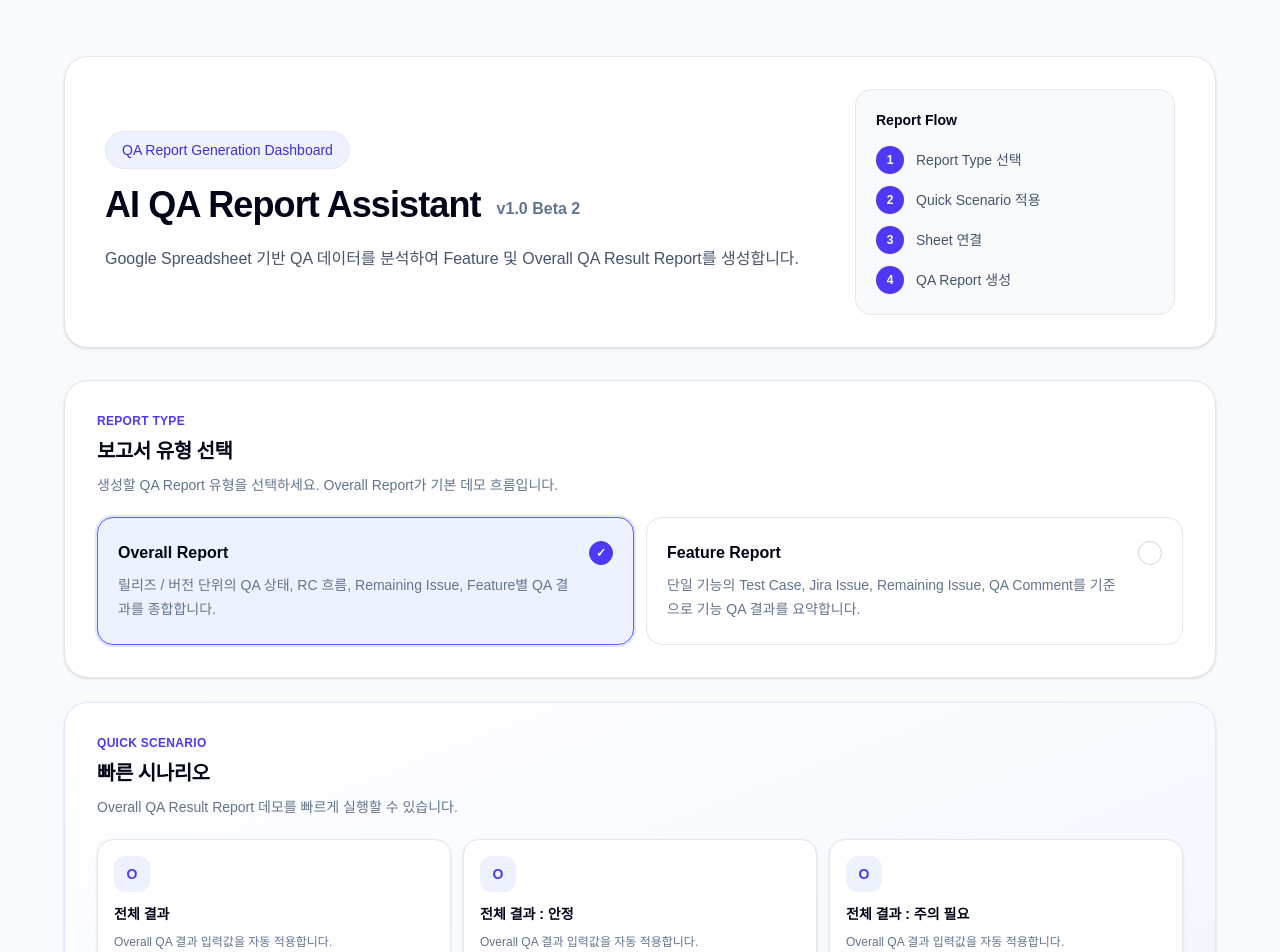
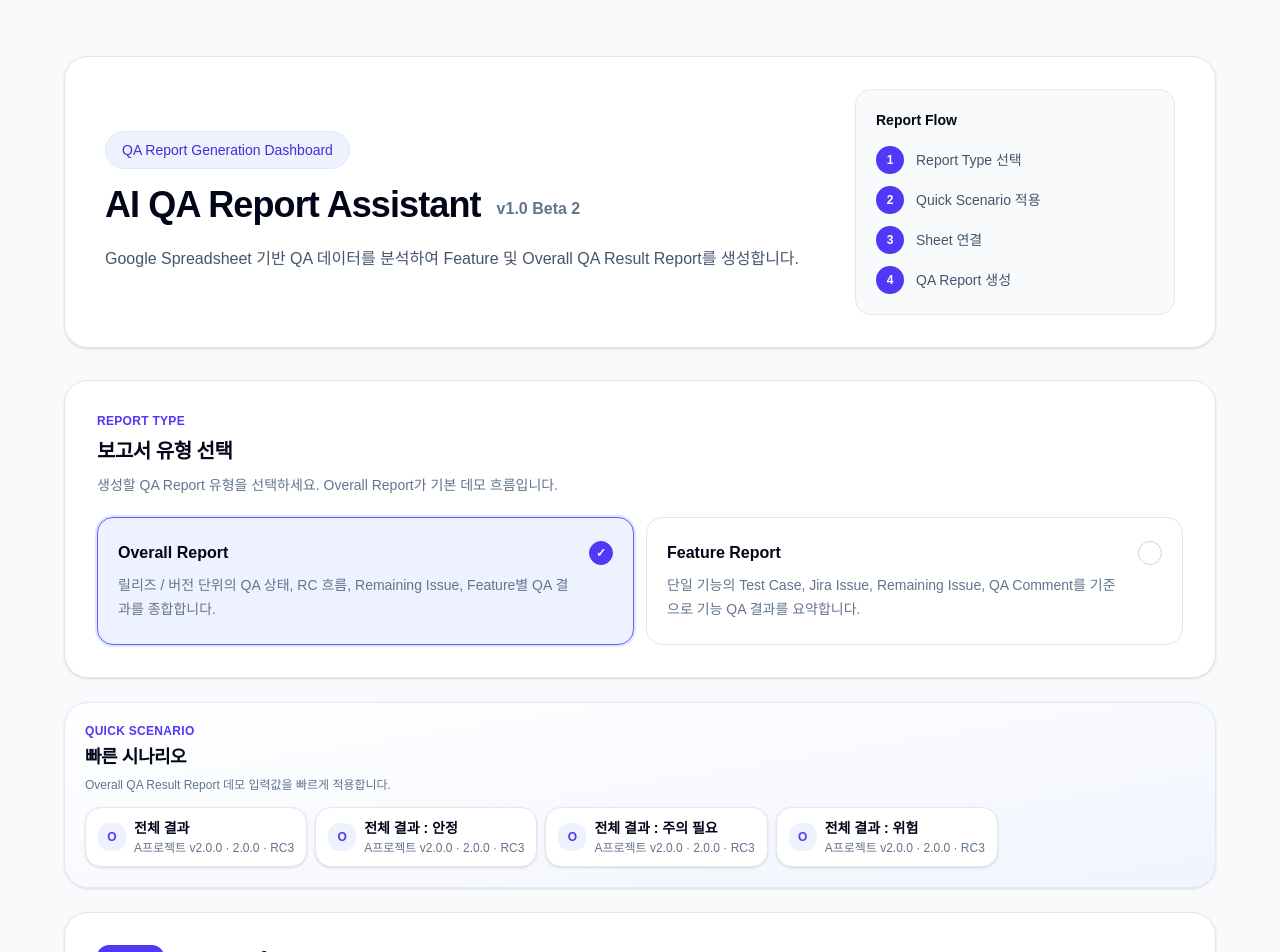
Before and after one commit to Yundo37/ai-qa-report-assistant, a Next.js app: page / in a window 1280 px wide. Shown: the top 952 px of the page. Built offline with nearby package versions, Linux system fonts and the light colour scheme.

Commit message:
Compact quick scenario selector

```diff
--- a/src/components/report/QuickScenarioSelector.tsx
+++ b/src/components/report/QuickScenarioSelector.tsx
@@ -8,19 +8,19 @@ export function QuickScenarioSelector({
   onApplyQuickScenario: applyQuickScenario,
 }: QuickScenarioSelectorProps) {
   return (
-    <section className="rounded-3xl border border-indigo-100 bg-gradient-to-br from-white to-indigo-50/70 p-6 shadow-sm sm:p-8">
-      <div className="mb-5 flex flex-col gap-2 sm:flex-row sm:items-end sm:justify-between">
+    <section className="rounded-3xl border border-indigo-100 bg-gradient-to-br from-white to-indigo-50/70 p-4 shadow-sm sm:p-5">
+      <div className="mb-3 flex flex-col gap-2 sm:flex-row sm:items-end sm:justify-between">
         <div>
           <p className="text-xs font-semibold uppercase tracking-wide text-indigo-600">
             Quick Scenario
           </p>
-          <h2 className="mt-2 text-xl font-bold tracking-tight text-slate-950">
+          <h2 className="mt-1 text-lg font-bold tracking-tight text-slate-950">
             빠른 시나리오
           </h2>
-          <p className="mt-2 text-sm leading-6 text-slate-500">
+          <p className="mt-1 text-xs leading-5 text-slate-500">
             {isFeatureReport
-              ? "준비된 Feature QA 시나리오로 입력값을 빠르게 세팅합니다."
-              : "Overall QA Result Report 데모를 빠르게 실행할 수 있습니다."}
+              ? "Feature QA 입력값을 빠르게 적용합니다."
+              : "Overall QA Result Report 데모 입력값을 빠르게 적용합니다."}
           </p>
         </div>
         {applyingQuickScenario && (
@@ -30,7 +30,7 @@ export function QuickScenarioSelector({
         )}
       </div>
 
-      <div className="grid gap-3 sm:grid-cols-2 lg:grid-cols-3">
+      <div className="flex flex-wrap gap-2">
         {Object.entries(quickScenarioPresets).map(([scenario, preset]) => {
           const isApplying = applyingQuickScenario === scenario;
 
@@ -40,22 +40,26 @@ export function QuickScenarioSelector({
               type="button"
               onClick={() => applyQuickScenario(scenario, preset)}
               disabled={Boolean(applyingQuickScenario)}
-              className={`min-h-28 rounded-2xl border bg-white p-4 text-left shadow-sm transition disabled:cursor-not-allowed disabled:opacity-60 ${
+              className={`min-w-[170px] rounded-2xl border bg-white px-3 py-2.5 text-left shadow-sm transition disabled:cursor-not-allowed disabled:opacity-60 sm:min-w-[190px] ${
                 isApplying
                   ? "border-indigo-500 ring-2 ring-indigo-100"
                   : "border-slate-200 hover:border-indigo-300 hover:shadow-md"
               }`}
             >
-              <span className="mb-3 inline-flex h-9 w-9 items-center justify-center rounded-xl bg-indigo-50 text-sm font-bold text-indigo-600">
-                {isFeatureReport ? "F" : "O"}
-              </span>
-              <span className="block text-sm font-semibold text-slate-950">
-                {isApplying ? "Applying..." : scenario}
-              </span>
-              <span className="mt-2 block text-xs leading-5 text-slate-500">
-                {isFeatureReport
-                  ? "Feature QA 결과 입력값을 자동 적용합니다."
-                  : "Overall QA 결과 입력값을 자동 적용합니다."}
+              <span className="flex min-w-0 items-center gap-2">
+                <span className="grid size-7 shrink-0 place-items-center rounded-xl bg-indigo-50 text-xs font-bold text-indigo-600">
+                  {isFeatureReport ? "F" : "O"}
+                </span>
+                <span className="min-w-0">
+                  <span className="block truncate text-sm font-semibold leading-5 text-slate-950">
+                    {isApplying ? "Applying..." : scenario}
+                  </span>
+                  <span className="mt-0.5 block truncate text-xs leading-4 text-slate-500">
+                    {[preset.featureName, preset.version, preset.rcVersion]
+                      .filter(Boolean)
+                      .join(" · ")}
+                  </span>
+                </span>
               </span>
             </button>
           );
```
